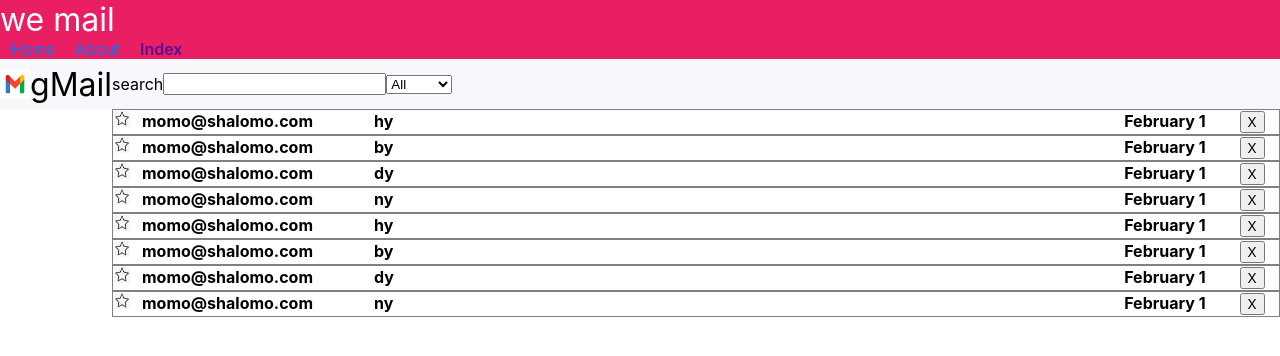
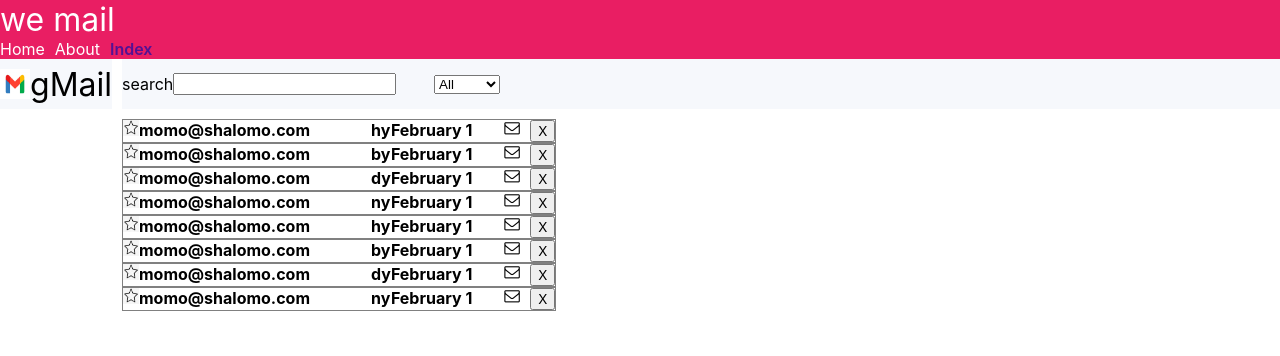
Before and after one commit to RomanPu/e-mail, a React (Vite) app: page /#/EmailIndex in a window 1280 px wide. Shown: the top 356 px of the page. Built offline with nearby package versions, Linux system fonts and the light colour scheme.

Commit message:
decorations and modifecetions. finished part 1

```diff
--- a/src/assets/css/basics/base.css
+++ b/src/assets/css/basics/base.css
@@ -40,9 +40,9 @@
 
 }
 
-a:hover {
+/* a:hover {
     text-decoration: underline;
-}
+} */
 
 button {
     font-family: inherit;
--- a/src/assets/css/cmps/mail-list.css
+++ b/src/assets/css/cmps/mail-list.css
@@ -3,34 +3,29 @@
   flex-direction: column;
   align-content: center;
   justify-content: flex-start;
-  overflow-y: auto;
-  /* width: 100%; */
-  border-collapse: collapse;
-  /* border: 1px solid #131212; */
- /* // text-align: center;
- //writing-mode: horizontal-tb; */
-
+  align-self: start;
+  justify-self: start;
 }
 
-/* .mail-list table, th {
-    border: 1px solid black;
-    border-collapse: collapse;
-  } */
-
 .entry{
-    /* width: 100%; */
-    /* background-color: #f2f6fc; */
-    /* margin-left: 10px;  */
     border: 1px solid gray;
     display: grid;
     grid-auto-flow: column;
-    grid-template-columns: auto 1fr auto;
+    grid-template-columns: auto 1fr auto auto;
+    font-weight: bold;
+    cursor: pointer;
+}
 
+ul{
+    margin-block: 0;
+    padding: 0;
+    list-style-type: none;
+}
 
-    /* display: flex;
-   align-items: center; */
-    font-weight: bold;
-}
+.mail-list li:hover {
+    background-color: rgb(207, 226, 229); /* Light grey background similar to Gmail */
+    box-shadow: 0 4px 8px rgba(0, 0, 0, 0.1); /* Subtle shadow effect */
+  }
 
 .entry h1{
     margin-inline: 10px;
@@ -44,16 +39,9 @@
 }
 
 .entry img{
-    flex-grow: 0;
     width: 1em;
     height: 1em;
 }
-
-
-/* .email-from{
-    padding-left: 50px;
-    flex: 0 0 100%px;
-} */
 
 .email-subject{
     flex-grow: 1;
@@ -73,5 +61,5 @@
  }
 
  .entry button{
-    margin-right: 1em;
+    margin-left: 10px;
  }
--- a/src/assets/css/index.css
+++ b/src/assets/css/index.css
@@ -5,8 +5,8 @@
 @import "basics/animations.css";
 
 /* Pages */
+@import "./pages/emeils-page.css";
 @import "./pages/home.css";
-@import "./pages/emeils-page.css";
 @import "./pages/mail-deteils.css";
 
 /* Components */
--- a/src/assets/css/pages/emeils-page.css
+++ b/src/assets/css/pages/emeils-page.css
@@ -6,9 +6,11 @@
    ".  mail ";
    grid-template-columns: auto  1fr;
    grid-template-rows:   50px  1fr;
-   /* gap: 10px;  */
-   width: 100vw;
+   gap: 10px;
    height: 100vh;
+}
+.emails-page a{
+   color: black;
 }
 
 .logo{
@@ -30,7 +32,10 @@
 
 .mail-section{
    grid-area: mail;
+   /* align-self: start;
+   justify-self: start; */
 }
+
 
 .mail-filter{
    display: flex;
@@ -40,31 +45,13 @@
    background-color: #f6f8fc;
 }
 
-.folders{
-   /* margin-top: 30px; */
-   grid-area: folder;
-   display: flex;
-   flex-direction: column;
-  background-color: #f6f8fc;
+.mail-filter select{
+   margin-inline-start: 1cm;
 }
 
 
-.folders button{
-   /* margin-top: 10px; */
-   background: none;
-   border: none;
+
+/* .mail-list a{
    color: black;
    cursor: pointer;
-   font-weight: bold;
-   font-size: 20px;
-   /* //margin-left: 10px; */
-}
-
-.folders button:hover {
-   text-decoration: underline;
- }
-
-.mail-list a{
-   color: black;
-   cursor: pointer;
-}
+} */
--- a/src/assets/css/pages/mail-deteils.css
+++ b/src/assets/css/pages/mail-deteils.css
@@ -22,13 +22,23 @@
     font-size: 24px;
   }
 
-  .mail-actions button ,a {
+ a.backToIndex {
     background: none;
     border: none;
     color: #007bff;
     cursor: pointer;
     margin-left: 10px;
   }
+
+
+  button.delete-from-deteils {
+    background: none;
+    border: none;
+    color: #007bff;
+    cursor: pointer;
+    margin-left: 10px;
+  }
+
 
   .mail-actions button:hover {
     text-decoration: underline;
--- a/src/cmps/MailEntry.jsx
+++ b/src/cmps/MailEntry.jsx
@@ -14,8 +14,8 @@
 
 
     return <>
-    <td className = "email-from">{ email.from}</td>
-    <td className = "email-subject">{email.subject}</td>
-    <td className = "email-date">{`${months[d.getMonth()]}`+` ${d.getDay()}`}</td>
+    <div className = "email-from">{ email.from}</div>
+    <div className = "email-subject">{email.subject}</div>
+    <div className = "email-date">{`${months[d.getMonth()]}`+` ${d.getDay()}`}</div>
     </>
 }
--- a/src/cmps/MailList.jsx
+++ b/src/cmps/MailList.jsx
@@ -3,6 +3,8 @@
 
 import imgFullStarUrl from '../assets/imgs/full-star.png'
 import imgEmptyStarUrl from '../assets/imgs/empty-star.png'
+import imgOpenEnvUrl from '../assets/imgs/envelope-open.png'
+import imgEnvUrl from '../assets/imgs/envelope.png'
 
 
 export function MailList({emails, handleClick}){
@@ -15,17 +17,22 @@
     // function handleEntryClicks(id, status) {
     //     handleClick(id, status)
     //  }
-    return <table className="mail-list">
+    return <ul className="mail-list">
                 {emails.map(em => (
-                <tr className={`entry ${em.isRead && "entry-read"}`}  key={em.id}>
-                    <td className = "star" onClick ={(ev) => handleClick(em.id, "star", ev)}>
-                    <img src={em.isStarred  ? imgFullStarUrl : imgEmptyStarUrl} alt="" /> </td>
+                <li className={`entry ${em.isRead && "entry-read"}`}  key={em.id}>
+                    <div className = "star" onClick ={(ev) => handleClick(em.id, "star", ev)}>
+                    <img src={em.isStarred  ? imgFullStarUrl : imgEmptyStarUrl} alt="" /> </div>
+
                     <Link className = "entry-data" onClick=  {(ev) => handleClick(em.id, "deteils", ev)}
                      to={`/EmailIndex/${em.id}`}>
                         <MailEntry email={em} handleEntryClick={handleClick}/>
                     </Link>
-                    <td><button onClick ={(ev) => handleClick(em.id, "delete", ev)}>X</button></td>
-                 </tr>
+
+                    <div className = "read" onClick ={(ev) => handleClick(em.id, "read", ev)}>
+                    <img src={!em.isRead ? imgEnvUrl : imgOpenEnvUrl} alt="" /> </div>
+
+                    <button onClick ={(ev) => handleClick(em.id, "delete", ev)}>X</button>
+                 </li>
                 ))}
-        </table>
+        </ul>
 }
--- a/src/pages/MailDeteils.jsx
+++ b/src/pages/MailDeteils.jsx
@@ -43,8 +43,8 @@
       <div className="mail-header">
         <h2>{deteils.subject}</h2>
         <div className="mail-actions">
-        <Link to={`/EmailIndex`}  onClick={() =>onHandleClick(null, "list")} >close</Link>
-          <button  onClick={() =>onHandleClick(deteils.id, "delete-from-deteils")}>Delete</button>
+        <Link className = "backToIndex"to={`/EmailIndex`}  onClick={() =>onHandleClick(null, "list")} >close</Link>
+          <button className="delete-from-deteils" onClick={() =>onHandleClick(deteils.id, "delete-from-deteils")}>Delete</button>
         </div>
       </div>
         <div className="mail-info">
```
Also changed, not shown: src/assets/imgs/envelope-open.png (added), src/assets/imgs/envelope.png (added).
